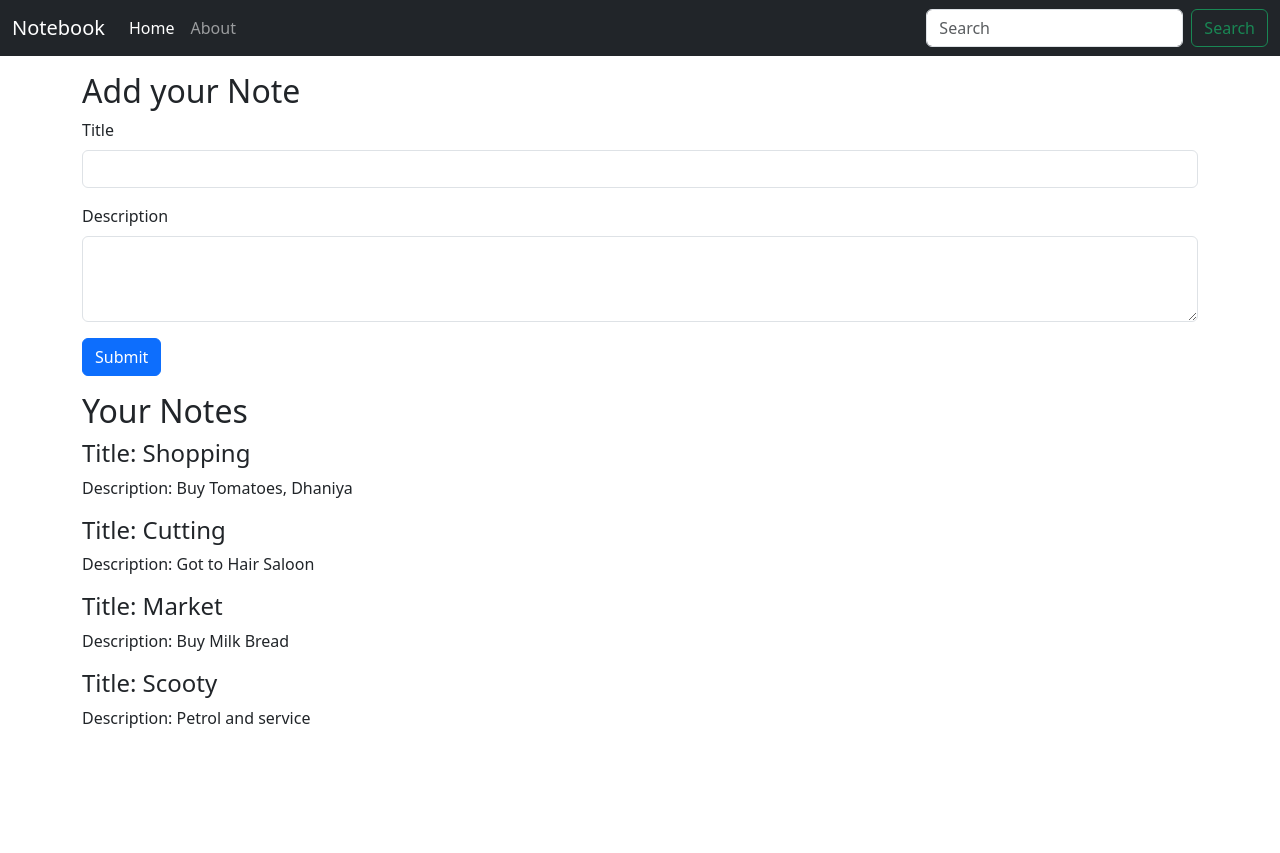
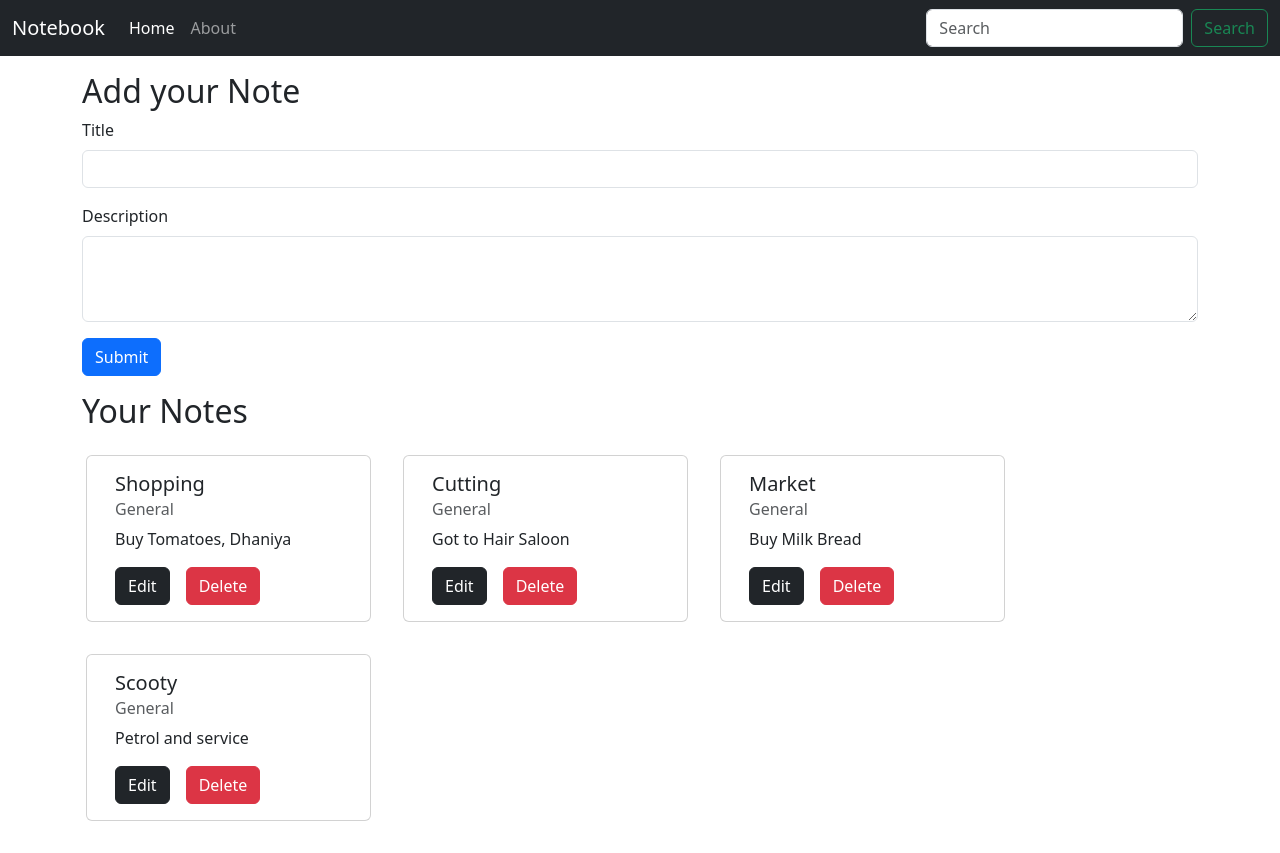
Before and after one commit to AdityaGupta-03/notebook-frontend, a React (Create React App) app: page / in a window 1280 px wide. Before the commit the page ends 800 px from the top, so only its background shows below. Built offline with nearby package versions, Linux system fonts and the light colour scheme.

Commit message:
Creating cards of the notes

```diff
--- a/src/components/Home.jsx
+++ b/src/components/Home.jsx
@@ -1,34 +1,27 @@
-import React, { useContext } from 'react'
-import notesContext from '../context/Notes/NotesContext'
+import React from 'react'
+import Notes from './Notes';
 
 export default function Home() {
-  const context = useContext(notesContext);
-
   return (
     <>
       <div className='container my-3'>
         <h2>Add your Note</h2>
         <form>
-          <div class="mb-3">
-            <label for="title" class="form-label">Title</label>
-            <input type="text" class="form-control" id="title" aria-describedby="emailHelp" name='title'/>
+          <div className="mb-3">
+            <label htmlFor="title" className="form-label">Title</label>
+            <input type="text" className="form-control" id="title" aria-describedby="emailHelp" name='title' />
           </div>
-          <div class="mb-3">
-            <label htmlFor="desc" class="form-label">Description</label>
-            <textarea class="form-control" id="desc" rows="3" name='desc'></textarea>
+          <div className="mb-3">
+            <label htmlFor="desc" className="form-label">Description</label>
+            <textarea className="form-control" id="desc" rows="3" name='desc'></textarea>
           </div>
-          <button type="submit" class="btn btn-primary">Submit</button>
+          <button type="submit" className="btn btn-primary">Submit</button>
         </form>
       </div>
       <div className="container my-3">
-        <h2>Your Notes</h2>
-        {context.notes.map((note)=>{
-          return <div key={note.user}>
-            <h4>Title: {note.title}</h4>
-            <p>Description: {note.description}</p>
-          </div>
-        })}
+        <Notes />
       </div>
+
     </>
 
   )
--- /dev/null
+++ b/src/components/NoteItem.jsx
@@ -0,0 +1,17 @@
+import React from 'react'
+
+const NoteItem = (props) => {
+    return (
+        <div className="card col-md-3 my-3 mx-3">
+            <div className="card-body">
+                <h5 className="card-title">{props.note.title}</h5>
+                <h6 className="card-subtitle mb-2 text-body-secondary">{props.note.tag}</h6>
+                <p className="card-text">{props.note.description}</p>
+                <button type="button" className="btn btn-dark">Edit</button>
+                <button type="button" className="btn btn-danger mx-3">Delete</button>
+            </div>
+        </div>
+    )
+}
+
+export default NoteItem;
--- /dev/null
+++ b/src/components/Notes.jsx
@@ -0,0 +1,21 @@
+import React, { useContext } from 'react'
+import notesContext from '../context/Notes/NotesContext'
+import NoteItem from './NoteItem';
+
+const Notes = () => {
+    const context = useContext(notesContext);
+
+    return (
+        <div className="my-3">
+            <h2>Your Notes</h2>
+            <div className="row">
+                {context.notes.map((note) => {
+                    return <NoteItem note={note} key={note._id} />
+                })}
+            </div>
+
+        </div>
+    )
+}
+
+export default Notes
```
